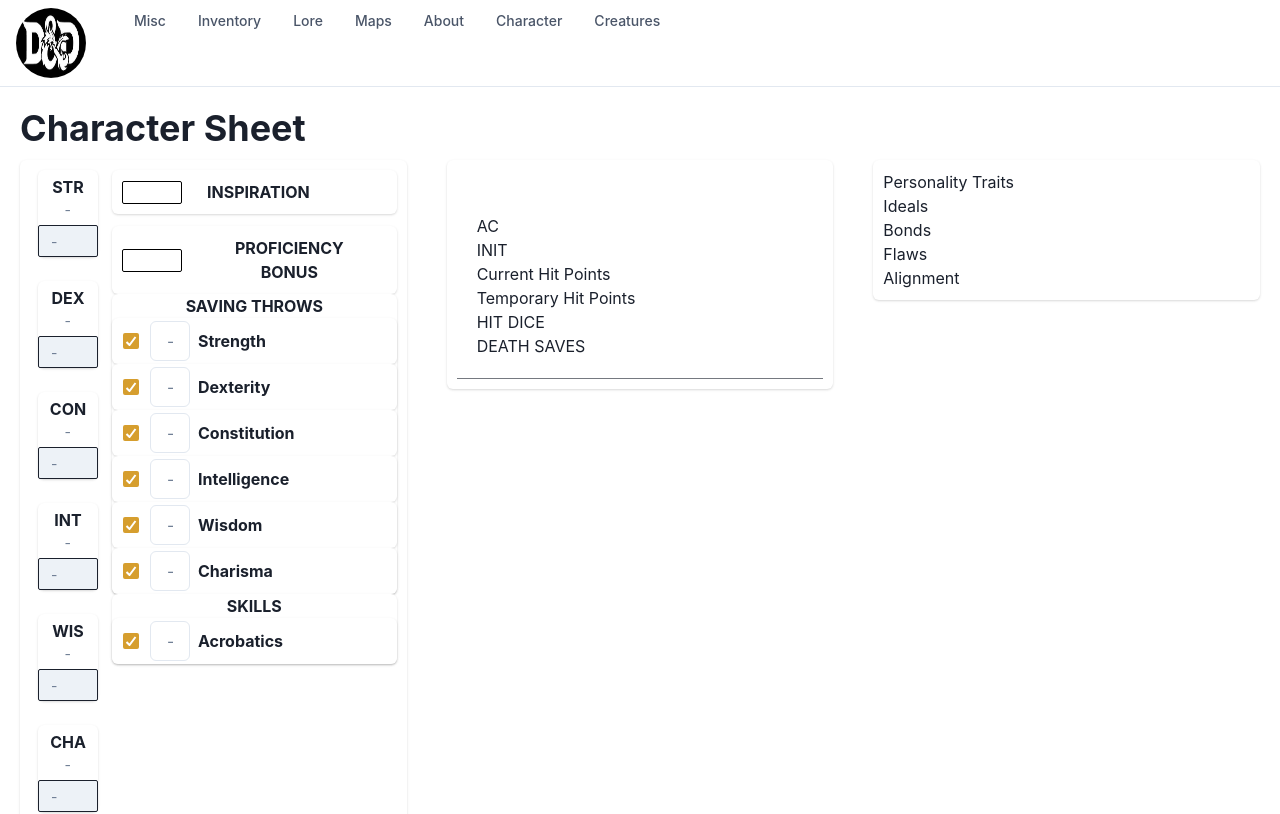
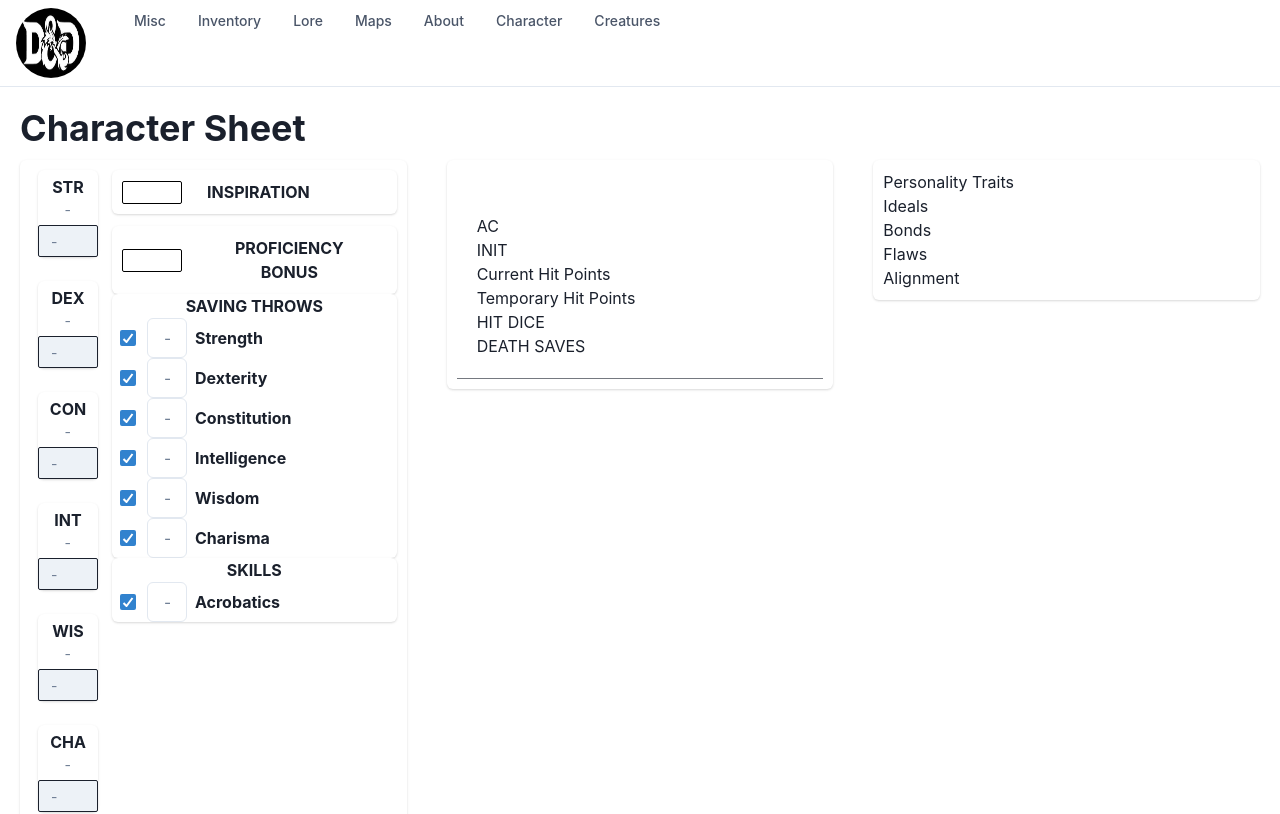
Before and after one commit to Napiorski/rpg-player-app, a Next.js app: page /character in a window 1280 px wide. Shown: the top 814 px of the page. Built offline with nearby package versions, Linux system fonts and the light colour scheme.

Commit message:
Fixed Color Error

```diff
--- /dev/null
+++ b/components/checkbox-group-card/index.tsx
@@ -0,0 +1,34 @@
+import * as React from "react";
+import {
+  Card,
+  Box,
+  CardBody,
+  Center,
+  Input,
+  Radio,
+  RadioGroup,
+  Stack,
+  Checkbox,
+  Flex,
+} from "@chakra-ui/react";
+
+type CheckboxGroupCardProps = {
+  label: string;
+};
+
+export function CheckboxGroupCard({ label }: CheckboxGroupCardProps) {
+  const [value, setValue] = React.useState("");
+
+  return (
+    <Flex>
+      <Checkbox size="md" defaultChecked marginLeft={2} marginRight={-3}>
+        {" "}
+      </Checkbox>
+      <Box px="15px" fontWeight={"bold"}>
+        <Input placeholder="-" w={10} marginRight={2} />
+        {value}
+        {label}
+      </Box>
+    </Flex>
+  );
+}
--- a/components/radio-group-card/index.tsx
+++ /dev/null
@@ -1,41 +0,0 @@
-import * as React from "react";
-import {
-  Card,
-  Box,
-  CardBody,
-  Center,
-  Input,
-  Radio,
-  RadioGroup,
-  Stack,
-  Checkbox,
-} from "@chakra-ui/react";
-
-type RadioGroupCardProps = {
-  label: string;
-};
-
-export function RadioGroupCard({ label }: RadioGroupCardProps) {
-  const [value, setValue] = React.useState("");
-
-  return (
-    <Card variant="elevated" flexDirection={"row"} p={"3px"}>
-      <Center>
-        <Checkbox
-          size="md"
-          colorScheme="yellow"
-          defaultChecked
-          marginLeft={2}
-          marginRight={-3}
-        >
-          {" "}
-        </Checkbox>
-        <Box px="15px" fontWeight={"bold"}>
-          <Input placeholder="-" w={10} marginRight={2} />
-          {value}
-          {label}
-        </Box>
-      </Center>
-    </Card>
-  );
-}
--- a/pages/character/index.tsx
+++ b/pages/character/index.tsx
@@ -28,7 +28,7 @@ import {
 import styled from "@emotion/styled";
 import { StatCard } from "../../components/stat-card";
 import { InputLabelCard } from "../../components/input-label-card";
-import { RadioGroupCard } from "../../components/radio-group-card";
+import { CheckboxGroupCard } from "../../components/checkbox-group-card";
 
 const CharacterCard = styled(Card)`
   margin-top: 10px;
@@ -111,16 +111,16 @@ export default function Home() {
                     <InputLabelCard label="PROFICIENCY BONUS" />
                     <Card>
                       SAVING THROWS
-                      <RadioGroupCard label="Strength" />
-                      <RadioGroupCard label="Dexterity" />
-                      <RadioGroupCard label="Constitution" />
-                      <RadioGroupCard label="Intelligence" />
-                      <RadioGroupCard label="Wisdom" />
-                      <RadioGroupCard label="Charisma" />
+                      <CheckboxGroupCard label="Strength" />
+                      <CheckboxGroupCard label="Dexterity" />
+                      <CheckboxGroupCard label="Constitution" />
+                      <CheckboxGroupCard label="Intelligence" />
+                      <CheckboxGroupCard label="Wisdom" />
+                      <CheckboxGroupCard label="Charisma" />
                     </Card>
                     <Card>
                       SKILLS
-                      <RadioGroupCard label="Acrobatics" />
+                      <CheckboxGroupCard label="Acrobatics" />
                     </Card>
                   </GridItem>
 
```
Also changed, not shown: 1 other file (tests, documents, lock files or other folders).
